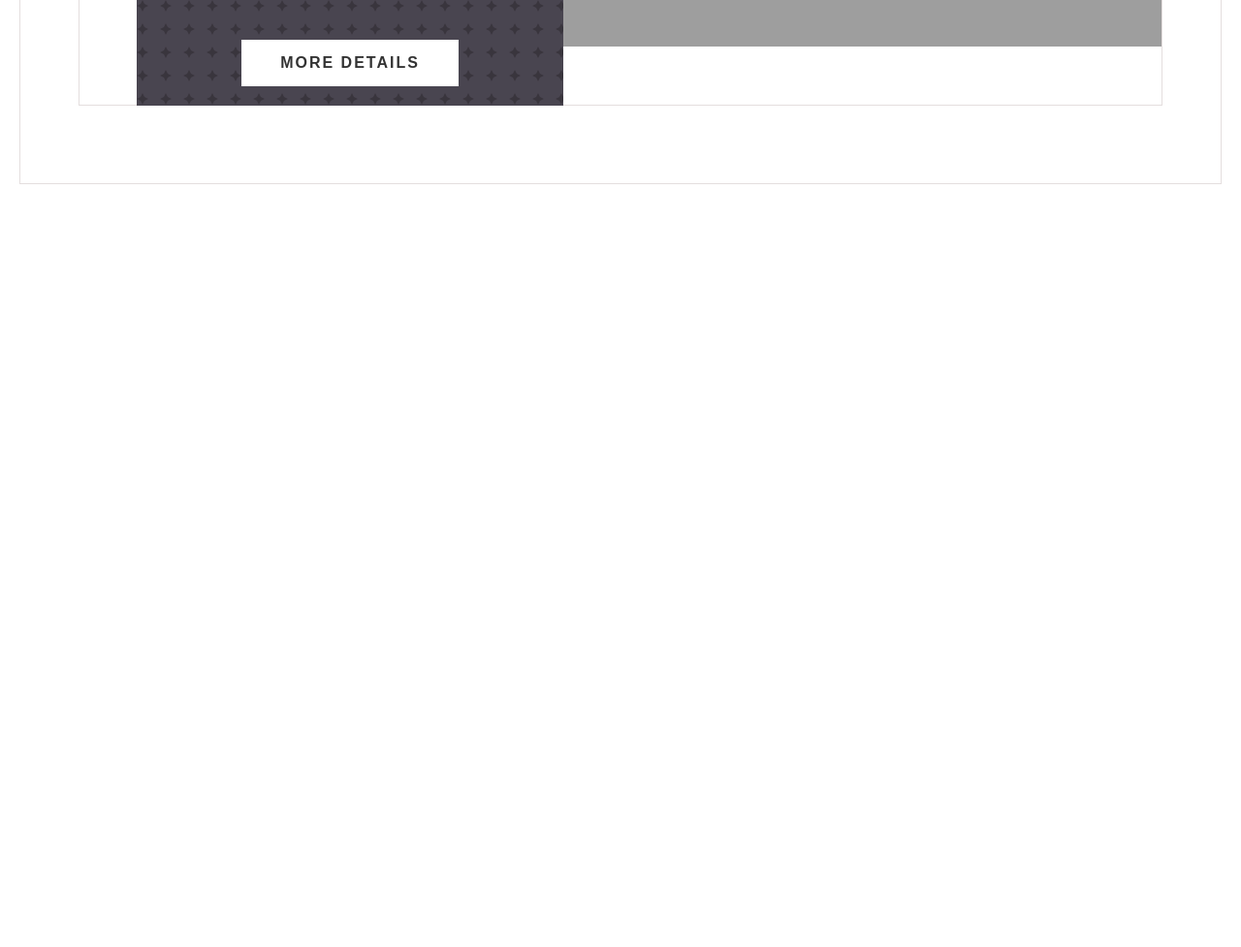
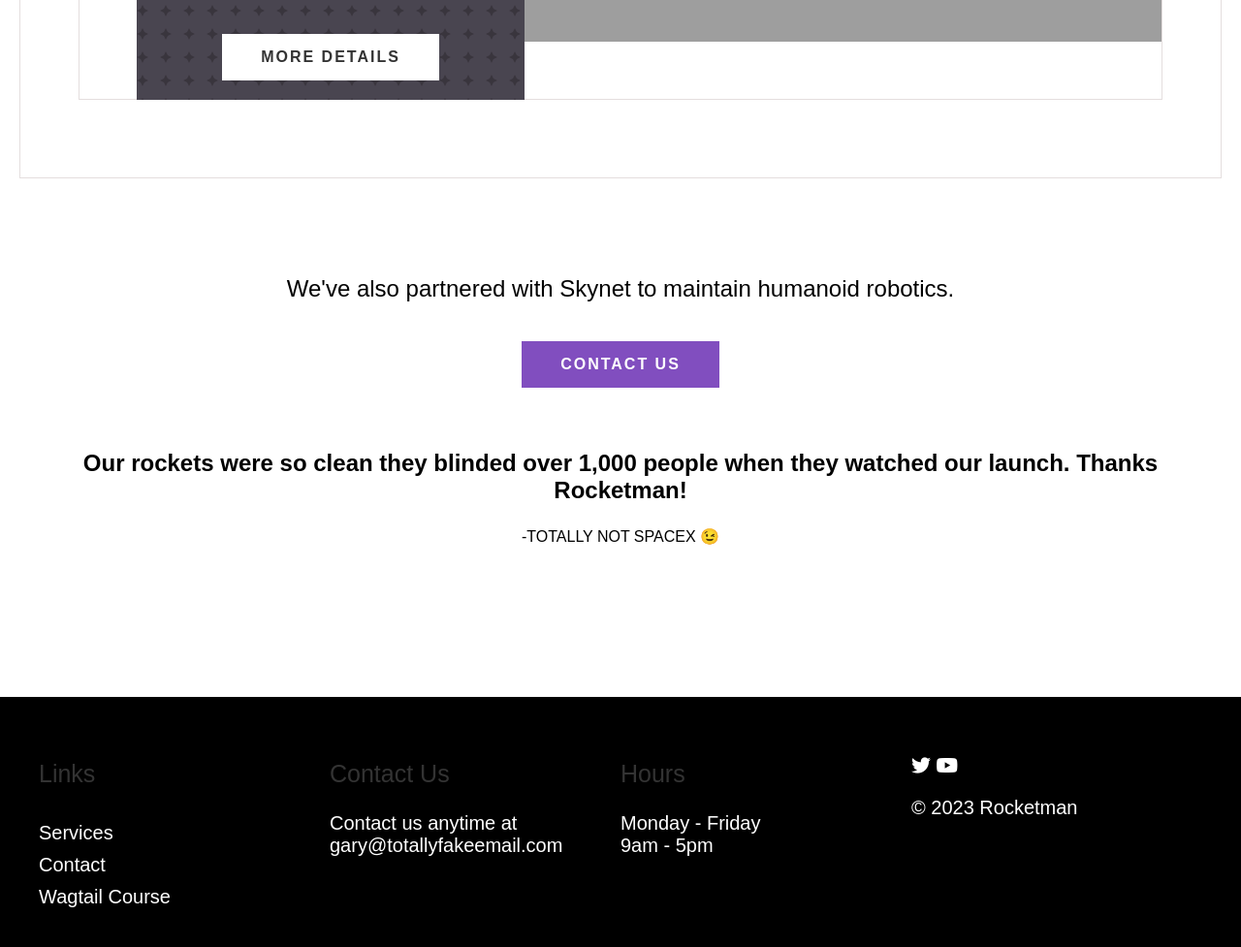
Before and after one commit to SagarPrasad160/rocketman, a plain HTML site: page index.html in a window 1280 px wide. Shown: the part 3130-4107 px from the top of the page at 97% size. Before the commit the page ends 3420 px from the top, so only its background shows below. Drawn offline with Linux system fonts and the light colour scheme; grey boxes are pictures that could not be loaded.

Commit message:
update styles

```diff
--- a/index.html
+++ b/index.html
@@ -3,6 +3,10 @@
   <head>
     <meta charset="UTF-8" />
     <meta name="viewport" content="width=device-width, initial-scale=1.0" />
+    <link
+      rel="stylesheet"
+      href="https://cdnjs.cloudflare.com/ajax/libs/font-awesome/6.5.1/css/all.min.css"
+    />
     <link rel="stylesheet" href="style.css" />
     <title>RocketMan</title>
   </head>
@@ -15,7 +19,7 @@
           src="images/icons8-rocket-64.png"
           alt="rocket"
         />
-        <a href="/" id="brand">Rocketman</a>
+        <a href="#" id="brand">Rocketman</a>
       </div>
       <div class="navbar-links">
         <a href="#">SERVICES</a>
@@ -109,5 +113,54 @@
         </div>
       </div>
     </div>
+    <div class="info" style="text-align: center; margin: 100px 20px">
+      <div class="contact-info">
+        <p id="moto-1">
+          We've also partnered with Skynet to maintain humanoid robotics.
+        </p>
+        <button class="bg-purple">Contact Us</button>
+      </div>
+      <div class="quote-info" style="padding: 40px">
+        <p id="h2">
+          Our rockets were so clean they blinded over 1,000 people when they
+          watched our launch. Thanks Rocketman!
+        </p>
+        <p>-TOTALLY NOT SPACEX 😉</p>
+      </div>
+    </div>
+    <footer>
+      <div class="footer-content">
+        <div class="links">
+          <p class="link-title">Links</p>
+          <a href="">Services</a>
+          <a href="">Contact</a>
+          <a href="">Wagtail Course</a>
+        </div>
+        <div class="contact">
+          <p class="link-title">Contact Us</p>
+          <div>
+            Contact us anytime at
+            <a href="mailto:gary@totallyfakeemail.com"
+              >gary@totallyfakeemail.com</a
+            >
+          </div>
+        </div>
+        <div class="hours">
+          <p class="link-title">Hours</p>
+          <p>Monday - Friday<br>9am - 5pm</p>
+        </div>
+
+        <div class="socials">
+          <p>
+            <a href="https://twitter.com/wagtailcms"> <i class="fa-brands fa-twitter"></i></a>
+            <a href="https://www.youtube.com/playlist?list=PLMQHMcNi6ocsS8Bfnuy_IDgJ4bHRRrvub"> <i class="fa-brands fa-youtube"></i></a>
+            <div>&copy;
+              2023 Rocketman
+            </div>
+          </p>
+        </div>
+      </div>
+
+    </footer>
   </body>
 </html>
--- a/style.css
+++ b/style.css
@@ -1,4 +1,8 @@
-@import url("https://fonts.googleapis.com/css2?family=Raleway:wght@100;300;400;600;900&display=swap");
+@import url("https://fonts.googleapis.com/css2?family=Roboto:wght@100;300;400;600;900&display=swap");
+
+* {
+  box-sizing: border-box;
+}
 
 body {
   margin: 0;
@@ -170,11 +174,45 @@ button:hover {
   bottom: 0;
 }
 
-.rocket-desc #h1 {
+#h1 {
   font-size: 2rem;
   font-weight: 900;
 }
-.rocket-desc #h2 {
+#h2 {
   font-size: 1.5rem;
   font-weight: 600;
 }
+
+.bg-purple {
+  background-color: #814ebf;
+  color: white;
+}
+
+footer {
+  background-color: black;
+  color: white;
+  padding: 40px;
+  font-size: 20px;
+}
+
+.footer-content {
+  display: grid;
+  grid-template-columns: repeat(4, 1fr);
+}
+
+footer .links {
+  display: flex;
+  flex-direction: column;
+  gap: 10px;
+}
+
+footer .link-title {
+  color: #333;
+  font-size: 25px;
+}
+
+footer a {
+  text-decoration: none;
+  color: white;
+  font-weight: 300;
+}
```
